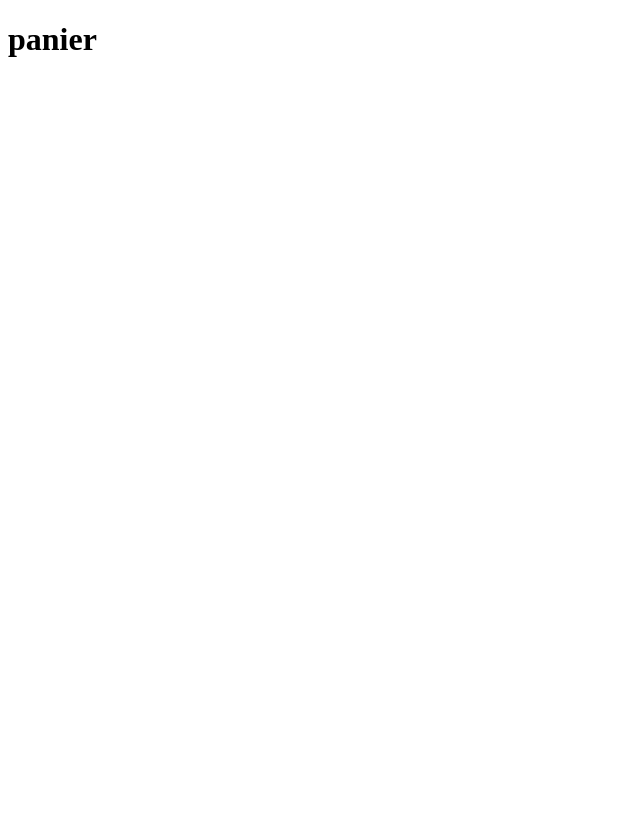
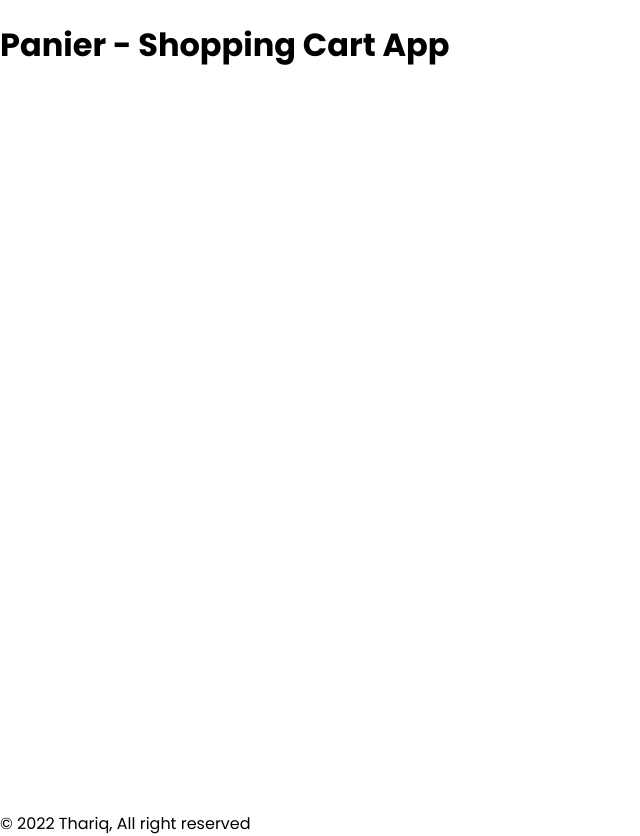
Before and after one commit to crazould/panier, a Nuxt app: page / in a window 1280 px wide. Shown: the whole page, without its empty margins (0-640 px from the left). Before the commit the page ends 800 px from the top, so only its background shows below. Built offline with nearby package versions, Linux system fonts and the light colour scheme.

Commit message:
add global style

```diff
--- /dev/null
+++ b/assets/global.css
@@ -0,0 +1,11 @@
+@import url('https://fonts.googleapis.com/css2?family=Poppins:ital,wght@0,400;0,600;0,700;0,900;1,400&display=swap');
+
+
+* {
+  font-family: 'Poppins', sans-serif;
+  box-sizing: border-box;
+}
+
+body{
+  margin: 0;
+}
--- a/nuxt.config.js
+++ b/nuxt.config.js
@@ -4,28 +4,26 @@ export default {
 
   // Global page headers: https://go.nuxtjs.dev/config-head
   head: {
-    title: 'panier',
+    title: "panier",
     htmlAttrs: {
-      lang: 'en'
+      lang: "en",
     },
     meta: [
-      { charset: 'utf-8' },
-      { name: 'viewport', content: 'width=device-width, initial-scale=1' },
-      { hid: 'description', name: 'description', content: '' },
-      { name: 'format-detection', content: 'telephone=no' }
+      { charset: "utf-8" },
+      { name: "viewport", content: "width=device-width, initial-scale=1" },
+      { hid: "description", name: "description", content: "" },
+      { name: "format-detection", content: "telephone=no" },
     ],
-    link: [
-      { rel: 'icon', type: 'image/x-icon', href: '/favicon.ico' }
-    ]
+    link: [{ rel: "icon", type: "image/x-icon", href: "/favicon.ico" }],
   },
 
   // Global CSS: https://go.nuxtjs.dev/config-css
   css: [
+    '@/assets/global.css',
   ],
 
   // Plugins to run before rendering page: https://go.nuxtjs.dev/config-plugins
-  plugins: [
-  ],
+  plugins: [],
 
   // Auto import components: https://go.nuxtjs.dev/config-components
   components: true,
@@ -33,14 +31,12 @@ export default {
   // Modules for dev and build (recommended): https://go.nuxtjs.dev/config-modules
   buildModules: [
     // https://go.nuxtjs.dev/typescript
-    '@nuxt/typescript-build',
+    "@nuxt/typescript-build",
   ],
 
   // Modules: https://go.nuxtjs.dev/config-modules
-  modules: [
-  ],
+  modules: [],
 
   // Build Configuration: https://go.nuxtjs.dev/config-build
-  build: {
-  }
-}
+  build: {},
+};
--- a/pages/index.vue
+++ b/pages/index.vue
@@ -1,13 +1,33 @@
 <template>
-<h1>
-  panier
-</h1>
+  <div>
+    <header>
+      <h1>Panier - Shopping Cart App</h1>
+    </header>
+    <main>
+
+    </main>
+    <footer>© {{ year }} Thariq, All right reserved</footer>
+  </div>
 </template>
 
+<style scoped>
+  main{
+    min-height: 90vh;
+  }
+</style>
+
 <script lang="ts">
-import Vue from 'vue'
+import Vue from "vue";
 
 export default Vue.extend({
-  name: 'IndexPage'
-})
+  name: "IndexPage",
+  computed: {
+    year() {
+      return new Date().getFullYear();
+    },
+  },
+  data() {
+    return {};
+  },
+});
 </script>
```
